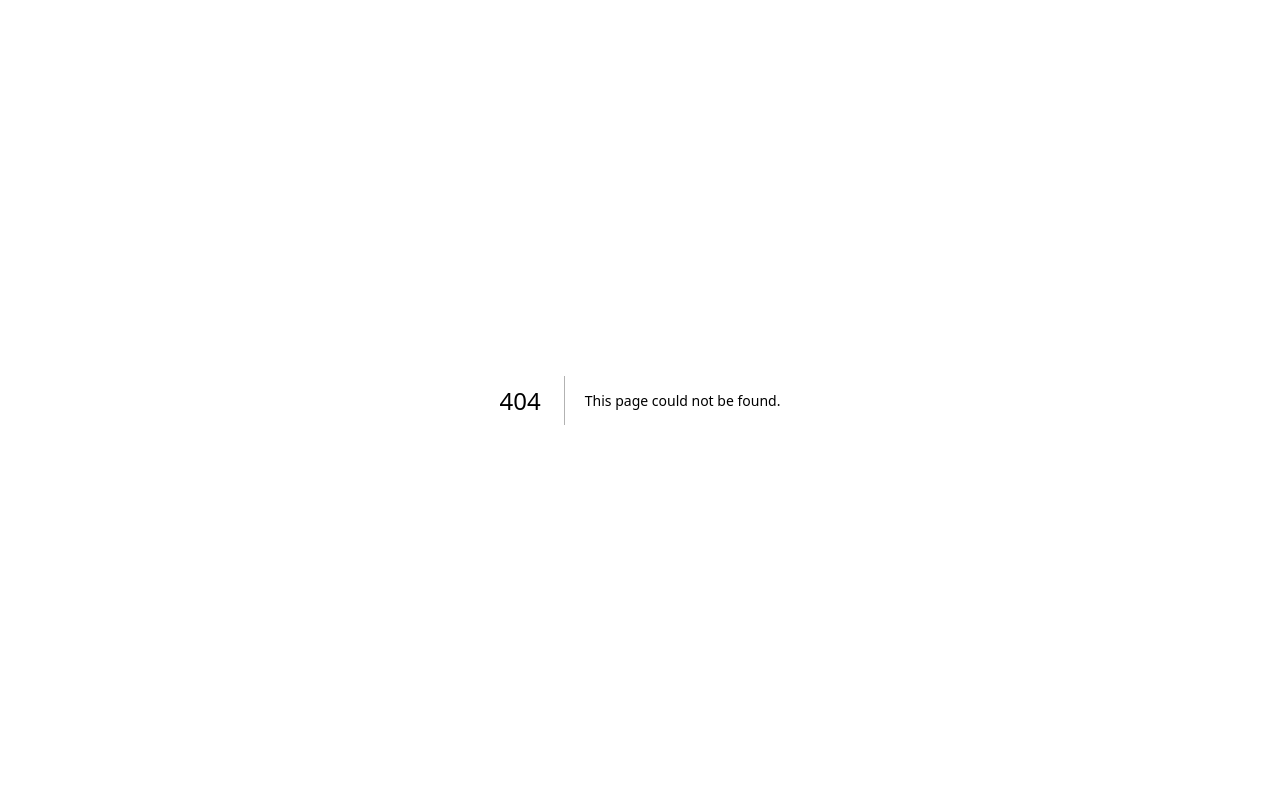
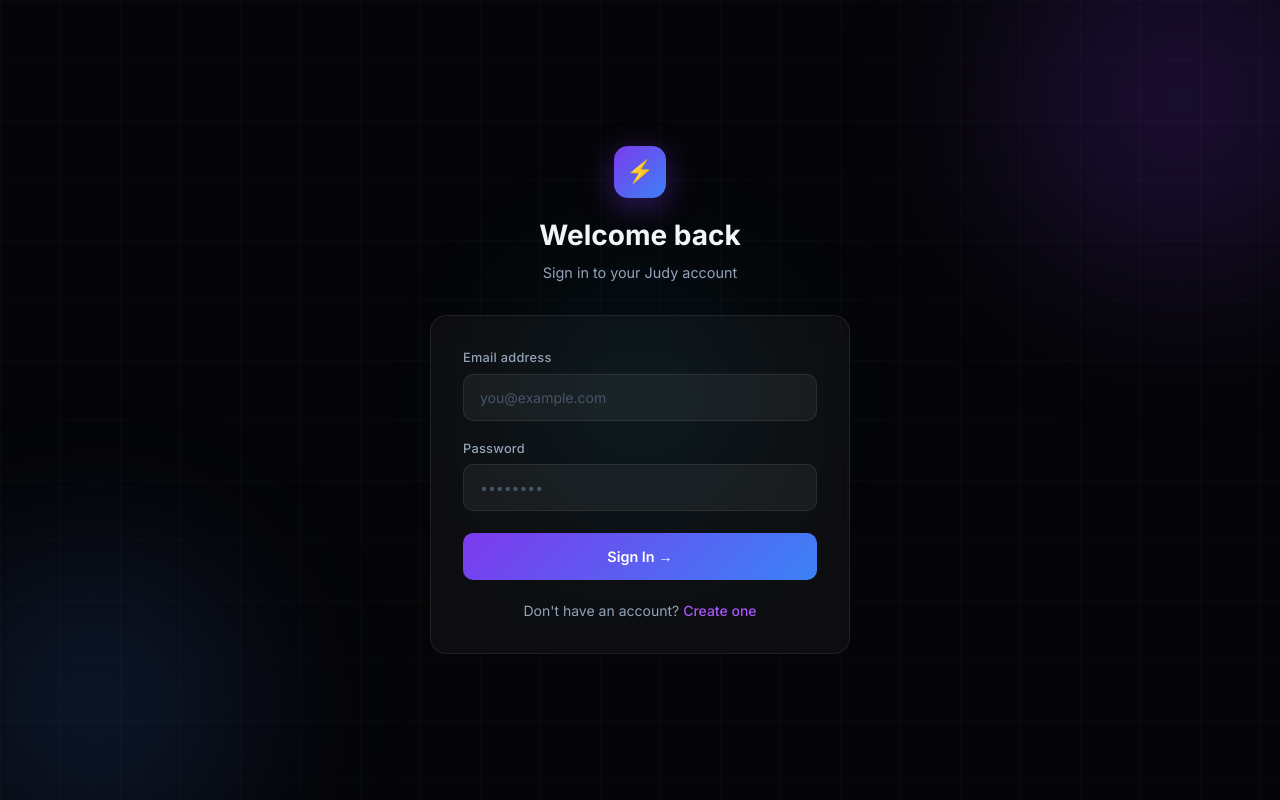
Before and after one commit to adiyat-shihab/Judy, a Next.js app in the folder frontend/: page /login in a window 1280 px wide. Before the commit this address had no page. Built offline with nearby package versions, Linux system fonts and the light colour scheme; no server answers.

Commit message:
Adds user login page

```diff
--- /dev/null
+++ b/frontend/app/login/page.tsx
@@ -0,0 +1,177 @@
+'use client';
+
+import { useState } from 'react';
+import { useRouter } from 'next/navigation';
+import Link from 'next/link';
+import { motion, AnimatePresence } from 'motion/react';
+import { useAuth } from '../context/AuthContext';
+
+const API = process.env.NEXT_PUBLIC_API_URL || 'http://localhost:5000';
+
+export default function LoginPage() {
+  const router = useRouter();
+  const { login } = useAuth();
+
+  const [email, setEmail] = useState('');
+  const [password, setPassword] = useState('');
+  const [error, setError] = useState('');
+  const [loading, setLoading] = useState(false);
+
+  const handleSubmit = async (e: React.FormEvent) => {
+    e.preventDefault();
+    setError('');
+    setLoading(true);
+
+    try {
+      const res = await fetch(`${API}/api/auth/login`, {
+        method: 'POST',
+        headers: { 'Content-Type': 'application/json' },
+        body: JSON.stringify({ email, password }),
+      });
+      const data = await res.json();
+
+      if (!res.ok) {
+        setError(data.message || 'Login failed');
+        return;
+      }
+
+      login({ _id: data._id, name: data.name, email: data.email, role: data.role }, data.token);
+
+      // Role-aware redirect
+      if (data.role === 'Admin') router.push('/dashboard/admin');
+      else if (data.role === 'Buyer') router.push('/dashboard/buyer');
+      else router.push('/dashboard/solver');
+
+    } catch {
+      setError('Unable to connect to server. Is the backend running?');
+    } finally {
+      setLoading(false);
+    }
+  };
+
+  return (
+    <div style={{ minHeight: '100vh', display: 'flex', alignItems: 'center', justifyContent: 'center', padding: '24px', position: 'relative', overflow: 'hidden' }}>
+
+      {/* Background orbs */}
+      <div className="bg-orb bg-orb-purple" />
+      <div className="bg-orb bg-orb-blue" />
+      <div className="bg-orb bg-orb-cyan" />
+
+      {/* Subtle grid */}
+      <div style={{
+        position: 'fixed', inset: 0, zIndex: 0,
+        backgroundImage: 'linear-gradient(rgba(255,255,255,0.02) 1px, transparent 1px), linear-gradient(90deg, rgba(255,255,255,0.02) 1px, transparent 1px)',
+        backgroundSize: '60px 60px'
+      }} />
+
+      <motion.div
+        initial={{ opacity: 0, y: 24 }}
+        animate={{ opacity: 1, y: 0 }}
+        transition={{ duration: 0.5, ease: 'easeOut' }}
+        style={{ width: '100%', maxWidth: '420px', position: 'relative', zIndex: 1 }}
+      >
+        {/* Logo / Brand */}
+        <motion.div
+          initial={{ opacity: 0, y: -10 }}
+          animate={{ opacity: 1, y: 0 }}
+          transition={{ delay: 0.1 }}
+          style={{ textAlign: 'center', marginBottom: '32px' }}
+        >
+          <div style={{
+            display: 'inline-flex', alignItems: 'center', justifyContent: 'center',
+            width: '52px', height: '52px', borderRadius: '14px', marginBottom: '16px',
+            background: 'linear-gradient(135deg, #7c3aed, #3b82f6)',
+            boxShadow: '0 8px 32px rgba(124, 58, 237, 0.4)'
+          }}>
+            <span style={{ fontSize: '22px' }}>⚡</span>
+          </div>
+          <h1 style={{ fontSize: '1.75rem', fontWeight: '700', marginBottom: '6px' }}>
+            Welcome back
+          </h1>
+          <p style={{ color: 'var(--text-secondary)', fontSize: '0.9rem' }}>
+            Sign in to your Judy account
+          </p>
+        </motion.div>
+
+        {/* Card */}
+        <motion.div
+          className="glass-card"
+          initial={{ opacity: 0, scale: 0.97 }}
+          animate={{ opacity: 1, scale: 1 }}
+          transition={{ delay: 0.15, duration: 0.4 }}
+          style={{ padding: '32px' }}
+        >
+          <form onSubmit={handleSubmit} style={{ display: 'flex', flexDirection: 'column', gap: '18px' }}>
+            <div>
+              <label className="input-label">Email address</label>
+              <input
+                id="login-email"
+                type="email"
+                className="input-field"
+                placeholder="you@example.com"
+                value={email}
+                onChange={e => setEmail(e.target.value)}
+                required
+                autoComplete="email"
+              />
+            </div>
+
+            <div>
+              <label className="input-label">Password</label>
+              <input
+                id="login-password"
+                type="password"
+                className="input-field"
+                placeholder="••••••••"
+                value={password}
+                onChange={e => setPassword(e.target.value)}
+                required
+                autoComplete="current-password"
+              />
+            </div>
+
+            <AnimatePresence>
+              {error && (
+                <motion.div
+                  className="error-msg"
+                  initial={{ opacity: 0, y: -6 }}
+                  animate={{ opacity: 1, y: 0 }}
+                  exit={{ opacity: 0 }}
+                >
+                  ⚠ {error}
+                </motion.div>
+              )}
+            </AnimatePresence>
+
+            <motion.button
+              id="login-submit"
+              type="submit"
+              className="btn-primary"
+              disabled={loading}
+              whileTap={{ scale: 0.98 }}
+              style={{ marginTop: '4px' }}
+            >
+              {loading ? (
+                <span style={{ display: 'flex', alignItems: 'center', justifyContent: 'center', gap: '8px' }}>
+                  <motion.span
+                    animate={{ rotate: 360 }}
+                    transition={{ duration: 0.8, repeat: Infinity, ease: 'linear' }}
+                    style={{ display: 'inline-block', width: '14px', height: '14px', border: '2px solid rgba(255,255,255,0.3)', borderTopColor: 'white', borderRadius: '50%' }}
+                  />
+                  Signing in...
+                </span>
+              ) : 'Sign In →'}
+            </motion.button>
+          </form>
+
+          <p style={{ textAlign: 'center', marginTop: '20px', color: 'var(--text-secondary)', fontSize: '0.875rem' }}>
+            Don&apos;t have an account?{' '}
+            <Link href="/register" style={{ color: 'var(--accent-purple-light)', textDecoration: 'none', fontWeight: '500' }}>
+              Create one
+            </Link>
+          </p>
+        </motion.div>
+      </motion.div>
+    </div>
+  );
+}
```
